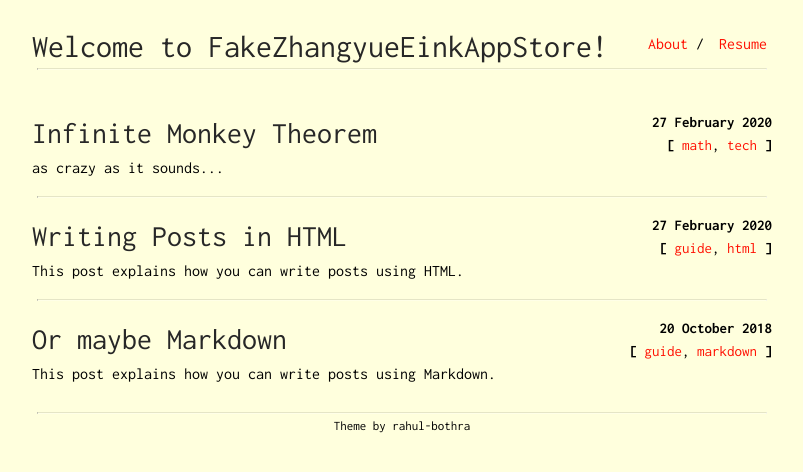
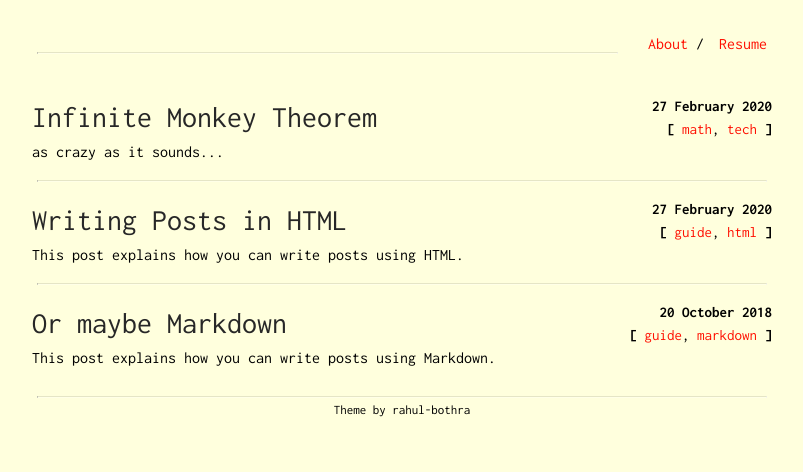
Before and after one commit to summer502/FakeZhangyueEinkAppStore, a Jekyll site: the page built from index.html, in a window 1280 px wide. Shown: the top 472 px of the page, without its empty margins (238-1041 px from the left). Built offline with Jekyll 4.4.1, drawn with Linux system fonts in a browser that asks for light colours.

Commit message:
Update navbar.html

```diff
--- a/_includes/navbar.html
+++ b/_includes/navbar.html
@@ -1,5 +1,5 @@
 <div class="navbar">
-    <a class="site-title" href="{{ site.url }}{{ site.baseurl}}/">{{ site.title }}</a>
+    <a class="site-title" href="{{ site.url }}{{ site.baseurl}}/">{{ site.logo_name }}</a>
 
     <ul class="pull-right">
         {% for x in site.navbar %}
```
